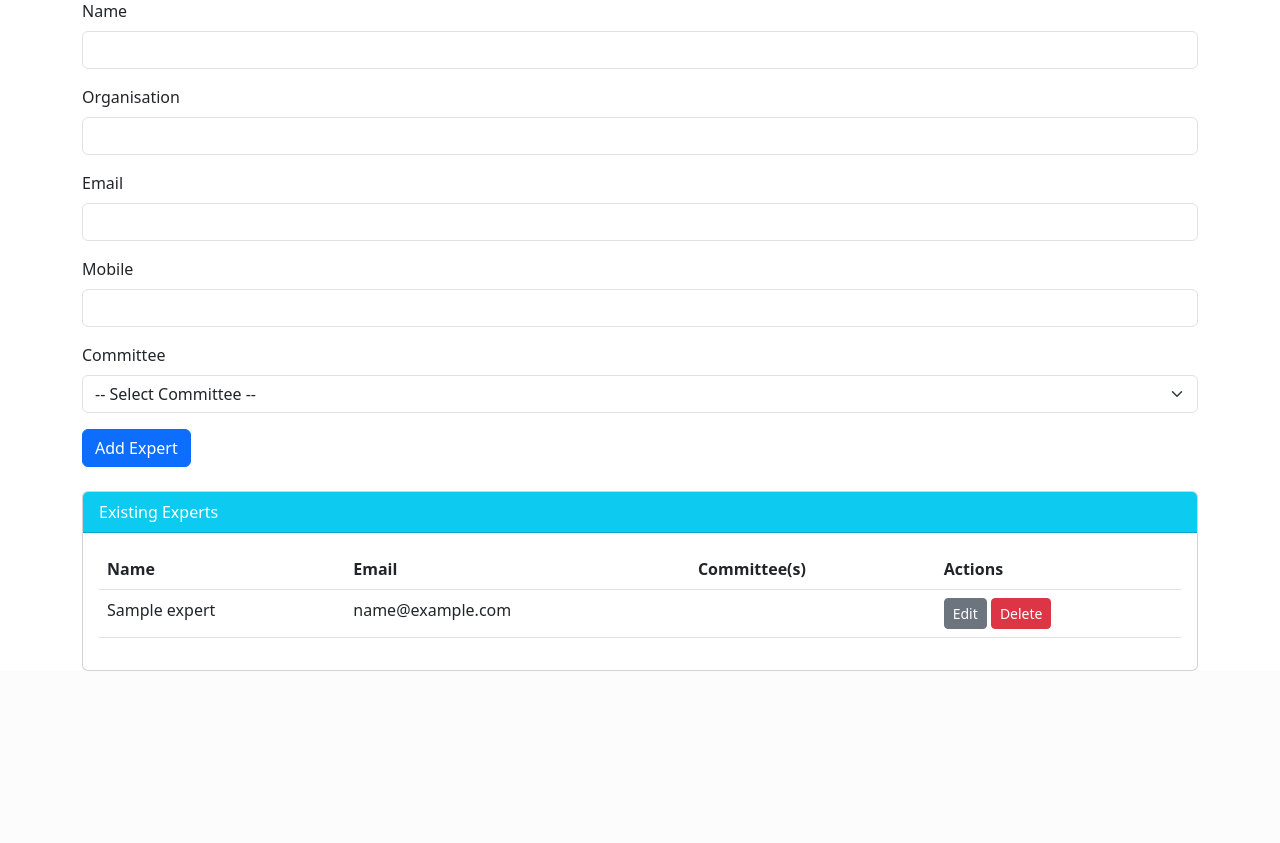
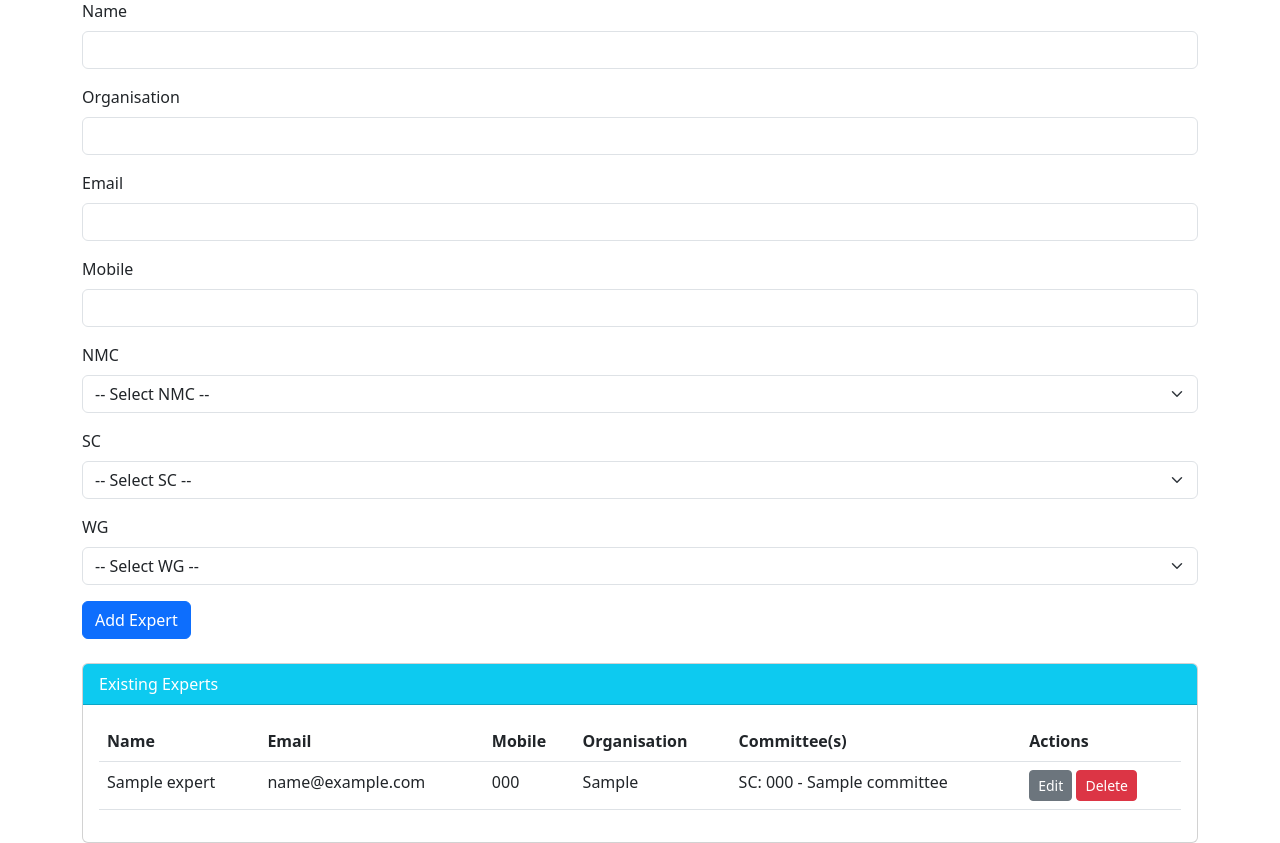
Before and after one commit to Shail089/committee_manager, a Flask app: page /add_expert in a window 1280 px wide. Shown: the part 153-996 px from the top of the page. Before the commit the page ends 824 px from the top, so only its background shows below. Run offline with Flask 3, Linux system fonts and the light colour scheme; tables that the repository leaves empty hold one stand-in row (values such as "Sample post"); some libraries are stand-ins or nearby versions.

Commit message:
Updated as on 20-02-2026

```diff
--- a/app.py
+++ b/app.py
@@ -116,6 +116,7 @@ def add_membership():
 def add_expert():
     committees = Committee.query.all()
     experts = Expert.query.all()
+
     if request.method == 'POST':
         name = request.form['name']
         email = request.form['email']
@@ -123,10 +124,12 @@ def add_expert():
         organisation = request.form.get('organisation')
         committee_id = request.form.get('committee_id')
 
+        # Create expert
         expert = Expert(name=name, email=email, mobile=mobile, organisation=organisation)
         db.session.add(expert)
         db.session.commit()
 
+        # Optional membership assignment
         if committee_id:
             membership = Membership(expert_id=expert.id, committee_id=committee_id)
             db.session.add(membership)
@@ -134,7 +137,18 @@ def add_expert():
 
         flash('Expert added successfully!', 'success')
         return redirect(url_for('add_expert'))
+
     return render_template('experts.html', committees=committees, experts=experts)
+
+@app.route('/get_scs/<int:nmc_id>')
+def get_scs(nmc_id):
+    scs = Committee.query.filter_by(nmc_id=nmc_id, parent_id=None).all()
+    return jsonify([{'id': sc.id, 'code': sc.code, 'title': sc.title} for sc in scs])
+
+@app.route('/get_wgs/<int:sc_id>')
+def get_wgs(sc_id):
+    wgs = Committee.query.filter_by(parent_id=sc_id).all()
+    return jsonify([{'id': wg.id, 'code': wg.code, 'title': wg.title} for wg in wgs])
 
 # Edit Expert
 @app.route('/edit_expert/<int:expert_id>', methods=['GET', 'POST'])
--- a/templates/experts.html
+++ b/templates/experts.html
@@ -1,5 +1,4 @@
 {% extends "base.html" %}
-
 {% block content %}
 <h1 class="mb-4">Add Expert</h1>
 
@@ -13,24 +12,37 @@
         <label for="organisation" class="form-label">Organisation</label>
         <input type="text" name="organisation" class="form-control">
     </div>
-
     <div class="mb-3">
         <label for="email" class="form-label">Email</label>
         <input type="email" name="email" id="email" class="form-control" required>
     </div>
-
     <div class="mb-3">
         <label for="mobile" class="form-label">Mobile</label>
         <input type="text" name="mobile" class="form-control">
     </div>
 
+    <!-- Cascading Dropdowns -->
     <div class="mb-3">
-        <label for="committee_id" class="form-label">Committee</label>
-        <select name="committee_id" id="committee_id" class="form-select">
-            <option value="">-- Select Committee --</option>
-            {% for committee in committees %}
-            <option value="{{ committee.id }}">{{ committee.name }}</option>
+        <label for="nmc_id" class="form-label">NMC</label>
+        <select id="nmc_id" class="form-select">
+            <option value="">-- Select NMC --</option>
+            {% for nmc in nmcs %}
+            <option value="{{ nmc.id }}">{{ nmc.code }} - {{ nmc.title }}</option>
             {% endfor %}
+        </select>
+    </div>
+
+    <div class="mb-3">
+        <label for="sc_id" class="form-label">SC</label>
+        <select id="sc_id" name="sc_id" class="form-select">
+            <option value="">-- Select SC --</option>
+        </select>
+    </div>
+
+    <div class="mb-3">
+        <label for="wg_id" class="form-label">WG</label>
+        <select id="wg_id" name="wg_id" class="form-select">
+            <option value="">-- Select WG --</option>
         </select>
     </div>
 
@@ -46,6 +58,8 @@
                 <tr>
                     <th>Name</th>
                     <th>Email</th>
+                    <th>Mobile</th>
+                    <th>Organisation</th>
                     <th>Committee(s)</th>
                     <th>Actions</th>
                 </tr>
@@ -55,21 +69,26 @@
                 <tr>
                     <td>{{ expert.name }}</td>
                     <td>{{ expert.email }}</td>
+                    <td>{{ expert.mobile }}</td>
+                    <td>{{ expert.organisation }}</td>
                     <td>
                         {% if expert.memberships %}
                         {% for m in expert.memberships %}
-                        {{ m.committee.name }}{% if not loop.last %}, {% endif %}
+                        {% if m.committee.parent_id %}
+                        WG: {{ m.committee.code }} - {{ m.committee.title }}
+                        {% else %}
+                        SC: {{ m.committee.code }} - {{ m.committee.title }}
+                        {% endif %}
+                        {% if not loop.last %}, {% endif %}
                         {% endfor %}
                         {% else %}
                         -
                         {% endif %}
                     </td>
                     <td>
-                        <!-- Edit Expert -->
                         <form method="GET" action="{{ url_for('edit_expert', expert_id=expert.id) }}" class="d-inline">
                             <button type="submit" class="btn btn-sm btn-secondary">Edit</button>
                         </form>
-                        <!-- Delete Expert -->
                         <form method="POST" action="{{ url_for('delete_expert', expert_id=expert.id) }}"
                             class="d-inline">
                             <button type="submit" class="btn btn-sm btn-danger">Delete</button>
@@ -81,4 +100,46 @@
         </table>
     </div>
 </div>
+
+<!-- Cascading Dropdown Script -->
+<script>
+    document.getElementById('nmc_id').addEventListener('change', function () {
+        let nmcId = this.value;
+        let scSelect = document.getElementById('sc_id');
+        scSelect.innerHTML = '<option value="">-- Select SC --</option>';
+        document.getElementById('wg_id').innerHTML = '<option value="">-- Select WG --</option>';
+
+        if (nmcId) {
+            fetch('/get_scs/' + nmcId)
+                .then(response => response.json())
+                .then(data => {
+                    data.forEach(sc => {
+                        let option = document.createElement('option');
+                        option.value = sc.id;
+                        option.textContent = sc.code + ' - ' + sc.title;
+                        scSelect.appendChild(option);
+                    });
+                });
+        }
+    });
+
+    document.getElementById('sc_id').addEventListener('change', function () {
+        let scId = this.value;
+        let wgSelect = document.getElementById('wg_id');
+        wgSelect.innerHTML = '<option value="">-- Select WG --</option>';
+
+        if (scId) {
+            fetch('/get_wgs/' + scId)
+                .then(response => response.json())
+                .then(data => {
+                    data.forEach(wg => {
+                        let option = document.createElement('option');
+                        option.value = wg.id;
+                        option.textContent = wg.code + ' - ' + wg.title;
+                        wgSelect.appendChild(option);
+                    });
+                });
+        }
+    });
+</script>
 {% endblock %}
```
